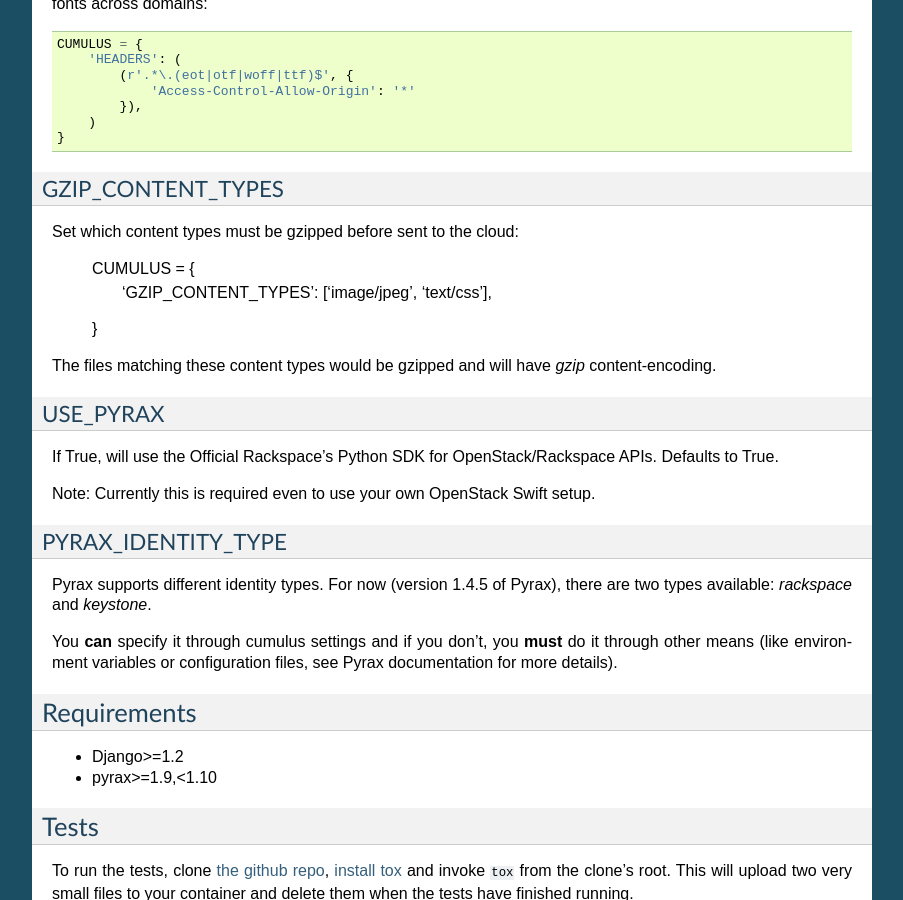
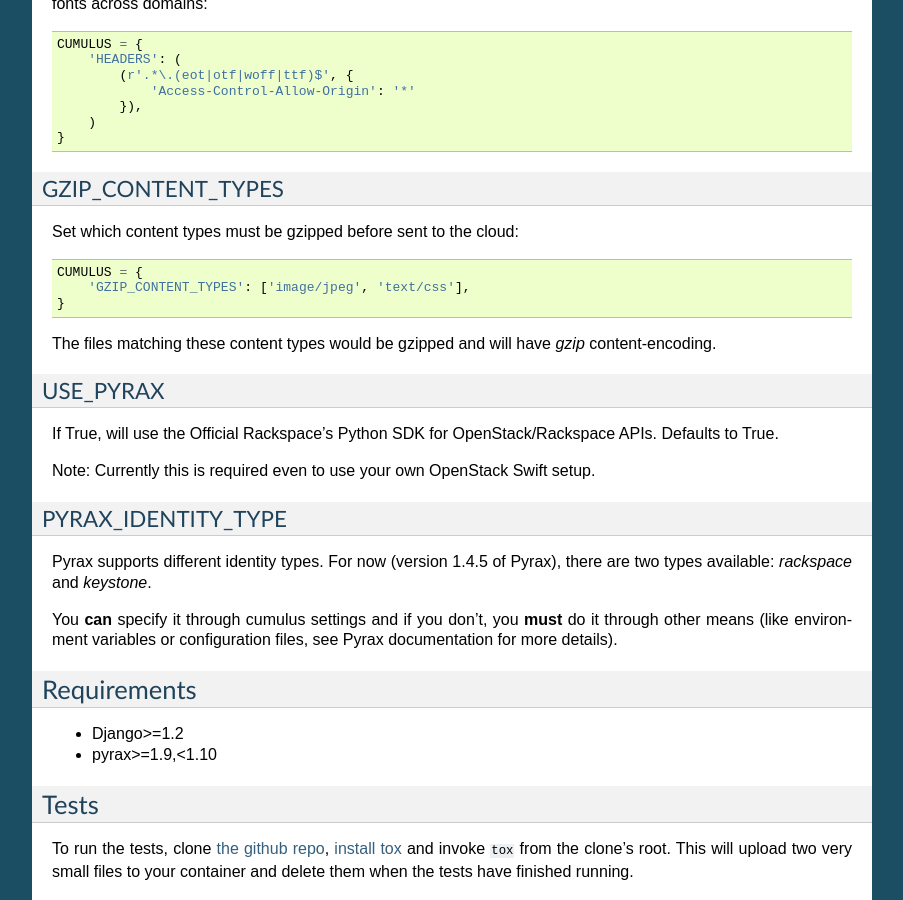
Before and after one commit to django-cumulus/django-cumulus, a Sphinx documentation site: the page built from docs/index.rst, in a window 1280 px wide and 900 px high, scrolled down 5938 px. Shown: the whole window, without its empty margins (198-1101 px from the left). Built offline with Sphinx 7.4.7, drawn with Linux system fonts in a browser that asks for light colours.

```diff
--- a/docs/index.rst
+++ b/docs/index.rst
@@ -378,7 +378,7 @@ access webfonts across domains::
 GZIP_CONTENT_TYPES
 ------------------
 
-Set which content types must be gzipped before sent to the cloud:
+Set which content types must be gzipped before sent to the cloud::
 
     CUMULUS = {
         'GZIP_CONTENT_TYPES': ['image/jpeg', 'text/css'],
```
